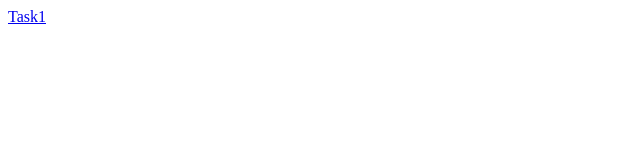
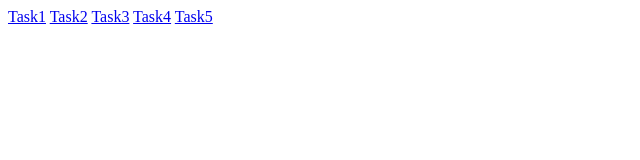
Before and after one commit to Pravallika-Narla/Javascript, a plain HTML site: page arrays/main.html in a window 1280 px wide. Shown: the whole page, without its empty margins (0-640 px from the left). Drawn offline with Linux system fonts and the light colour scheme.

Commit message:
Update main.html

```diff
--- a/arrays/main.html
+++ b/arrays/main.html
@@ -7,9 +7,9 @@
 </head>
 <body>
     <a href="task1.html">Task1</a>
-    <a href=""></a>
-    <a href=""></a>
-    <a href=""></a>
-    <a href=""></a>
+    <a href="task2.html">Task2</a>
+    <a href="task3.html">Task3</a>
+    <a href="task4.html">Task4</a>
+    <a href="task5.html">Task5</a>
 </body>
 </html>
```
